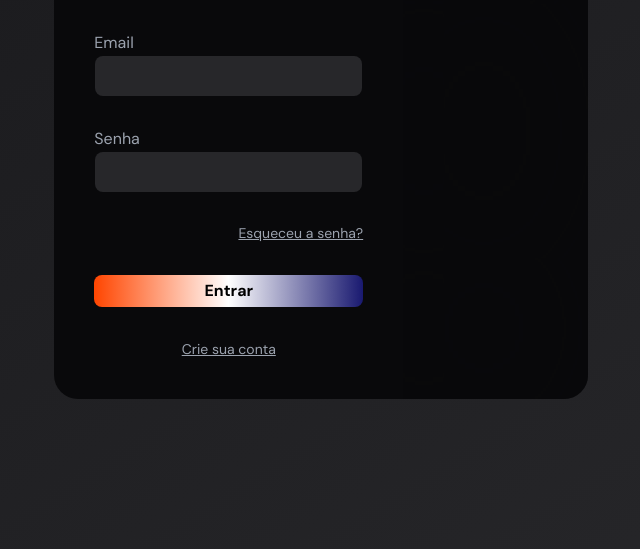
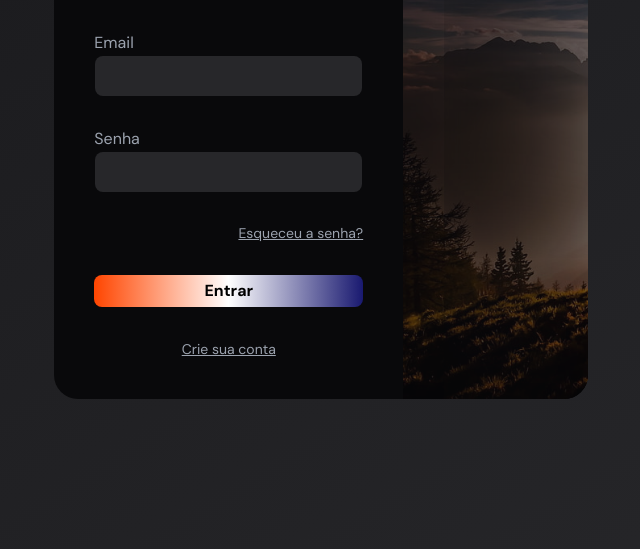
Before and after one commit to igorlima92/Next-Ride, a website: page index.html in a window 1280 px wide. Shown: the part 251-800 px from the top of the page, without its empty margins (319-959 px from the left). Drawn offline with Linux system fonts and the light colour scheme; the site is published under a folder, as on GitHub Pages, so addresses that start at the root find nothing.

Commit message:
correçao de imagem

```diff
--- a/image.css
+++ b/image.css
@@ -1,3 +1,3 @@
 .bg-image {
-    background-image: url('/bike.png');
+    background-image: url('bike.png');
   }
```
